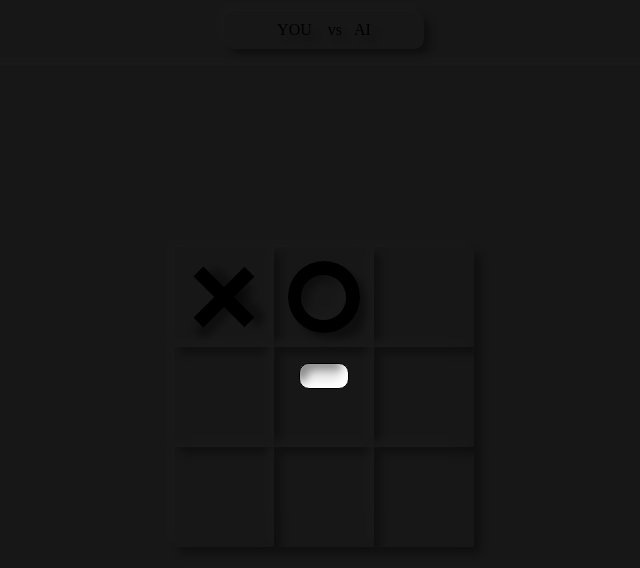
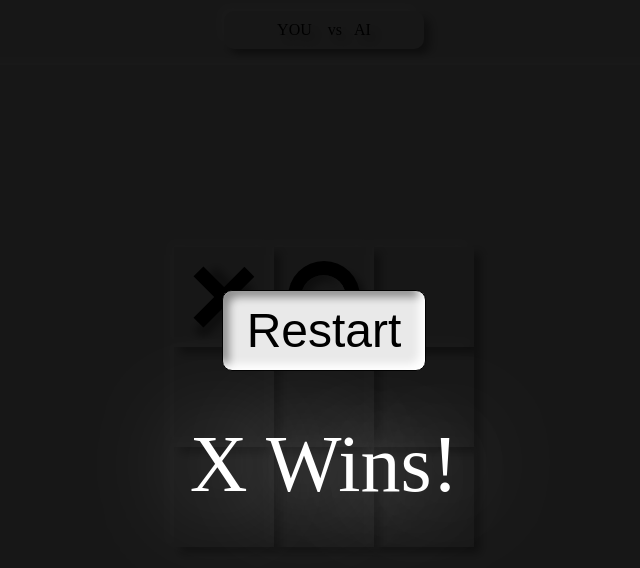
Before and after one commit to barhouum7/JS-TicTacToe.github.io, a website: page index.html in a window 1280 px wide. Shown: the whole page, without its empty margins (316-956 px from the left). Drawn offline with Linux system fonts and the light colour scheme.

Commit message:
Added index.html

```diff
--- a/index.html
+++ b/index.html
@@ -26,8 +26,8 @@
         <div class="cell" data-cell></div>
     </div>
     <div class="winning-message" id="winningMessage">
-        <div data-winning-message-text></div>
-        <button id="restartButton"></button>
+        <div data-winning-message-text>X Wins!</div>
+        <button id="restartButton">Restart</button>
     </div>
 </body>
 
```
